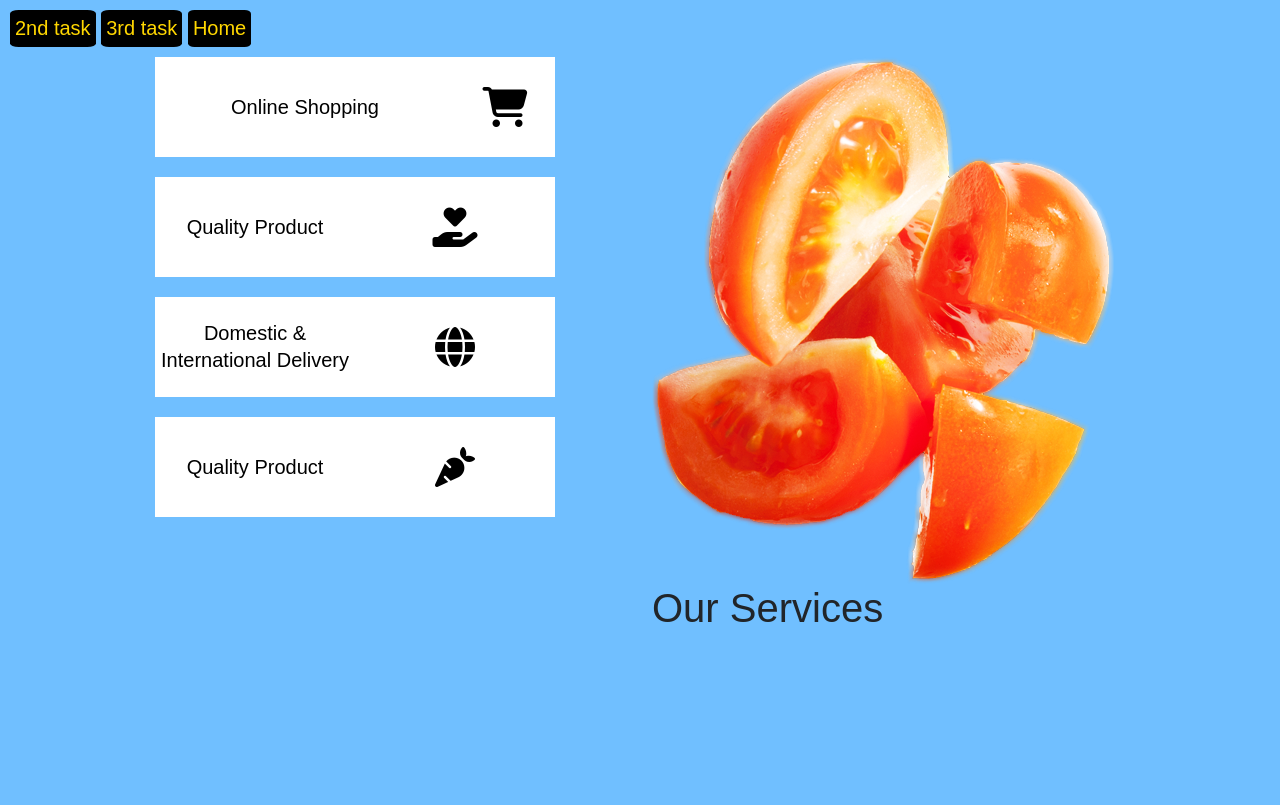
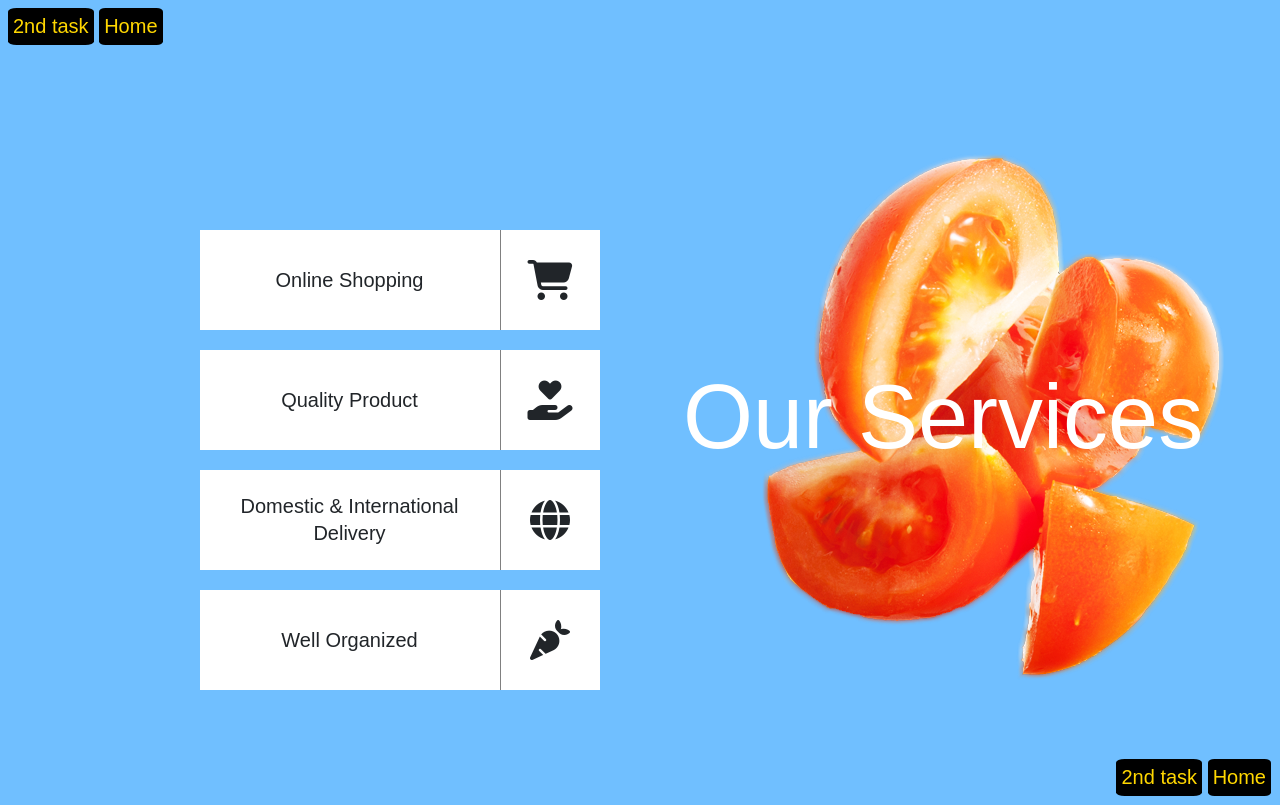
Before and after one commit to Serhii3T/hw, a plain HTML site: page hw-13/index-hw13-1.html in a window 1280 px wide. Drawn offline with nearby package versions, Linux system fonts and the light colour scheme; a web font is replaced by a local one.

Commit message:
redact hw13-1

```diff
--- a/hw-13/index-hw13-1.html
+++ b/hw-13/index-hw13-1.html
@@ -26,15 +26,14 @@
   </head>
   <body>
     <!-- wrapper -->
-    <div class="wrapper">
+    <div class="wrapper w-100">
       <!-- header -->
       <header class="header">
         <!-- header wrapper -->
-        <div class="header__wrapper">
-          <div class="header__btn">
-            <a class="header__btn__page" href="./index-hw13-2.html">2nd task</a>
-            <a class="header__btn__page" href="./index-hw13-3.html">3rd task</a>
-            <a class="header__btn__page" href="../index.html">Home</a>
+        <div class="header__wrapper p-1 w-100">
+          <div class="btn-home p-1">
+            <a class="btn-home__page d-inline-block" href="./index-hw13-2.html">2nd task</a>
+            <a class="btn-home__page d-inline-block" href="../index.html">Home</a>
           </div>
         </div>
         <!-- /.header__wrapper -->
@@ -50,34 +49,46 @@
             <div class="nav__wrapper">
 
               <!-- nav shopping -->
-              <a href="#" class="nav__item">
-                <div class="nav__item__text">
+              <a href="#" class="nav__item h-100 d-flex justify-content-center align-items-center bg-white text-dark">
+                <div class="nav__item__text d-flex justify-content-center w-100 h-100">
                   <p class="p-1">Online Shopping</p>
                 </div>
-                <div class="nav__item__icon">
+                <div class="nav__item__icon d-flex justify-content-center align-items-center">
                   <i class="p-1 fas fa-shopping-cart"></i>
                 </div>
               </a>
               <!-- /.nav__item -->
 
               <!-- nav poduct -->
-              <a href="#" class="nav__item">
-                <p class="nav__text">Quality Product</p>
-                <i class="nav__icon fas fa-hand-holding-heart"></i>
+              <a href="#" class="nav__item h-100 d-flex justify-content-center align-items-center bg-white text-dark">
+                <div class="nav__item__text d-flex justify-content-center w-100 h-100">
+                  <p class="p-1">Quality Product</p>
+                </div>
+                <div class="nav__item__icon d-flex justify-content-center align-items-center">
+                  <i class="p-1 fas fa-hand-holding-heart"></i>
+                </div>
               </a>
               <!-- /.nav__item -->
 
               <!-- nav delivery -->
-              <a href="#" class="nav__item">
-                <p class="nav__text">Domestic & International Delivery</p>
-                <i class="nav__icon fas fa-globe"></i>
+              <a href="#" class="nav__item h-100 d-flex justify-content-center align-items-center bg-white text-dark">
+                <div class="nav__item__text d-flex justify-content-center w-100 h-100">
+                  <p class="p-1">Domestic & International Delivery</p>
+                </div>
+                <div class="nav__item__icon d-flex justify-content-center align-items-center">
+                  <i class="p-1 fas fa-globe"></i>
+                </div>
               </a>
               <!-- /.nav__item -->
 
               <!-- nav organized -->
-              <a href="#" class="nav__item">
-                <p class="nav__text">Quality Product</p>
-                <i class="nav__icon fas fa-carrot"></i>
+              <a href="#" class="nav__item h-100 d-flex justify-content-center align-items-center bg-white text-dark">
+                <div class="nav__item__text d-flex justify-content-center w-100 h-100">
+                  <p class="p-1">Well Organized</p>
+                </div>
+                <div class="nav__item__icon d-flex justify-content-center align-items-center">
+                  <i class="p-1 fas fa-carrot"></i>
+                </div>
               </a>
               <!-- /.nav__item -->
 
@@ -88,7 +99,7 @@
           <!-- main services -->
           <div class="main__services col-12 col-md-6 col-lg-6">
             <!-- services wrapper -->
-            <div class="services__wrapper">
+            <div class="services__wrapper position-relative">
               <!-- img -->
               <img
                 src="./images/img1.png"
@@ -98,7 +109,7 @@
               <!-- services title -->
               <div class="services__title">
                 <!-- services title main -->
-                <h1 class="services__title__main">Our Services</h1>
+                <h1 class="services__title__main position-absolute w-100 text-white">Our Services</h1>
                 <!-- /.services__title__main -->
               </div>
               <!-- /.services__title -->
@@ -113,7 +124,12 @@
       <!-- footer -->
       <footer class="footer">
         <!-- footer wrapper -->
-        <div class="footer__wrapper"></div>
+        <div class="footer__wrapper p-1 w-100 d-flex justify-content-end">
+          <div class="btn-home">
+            <a class="btn-home__page d-inline-block" href="./index-hw13-2.html">2nd task</a>
+            <a class="btn-home__page d-inline-block" href="../index.html">Home</a>
+          </div>
+        </div>
         <!-- /.footer__wrapper -->
       </footer>
       <!-- /.footer -->
--- a/hw-13/styles/style.css
+++ b/hw-13/styles/style.css
@@ -1,80 +1,70 @@
 body {
+  font-family: "raleway-bold", sans-serif;
   background-color: #70BFFF;
-  font-family: "raleway-bold", sans-serif;
+  line-height: 27px;
   font-size: 20px;
-  line-height: 27px;
 }
 
 p {
   margin: 0;
+  text-align: center;
 }
 
 .wrapper {
-  width: 100%;
   max-width: 1500px;
   margin: 0 auto;
 }
 
-.header__wrapper {
-  width: 100%;
+/* BTN */
+.btn-home {
   padding: 5px;
 }
 
-.header__btn {
+.btn-home__page {
+  background-color: black;
+  text-decoration: none;
+  border-radius: 10%;
+  color: gold;
   padding: 5px;
 }
+/* end of btn block */
 
-.header__btn__page {
-  display: inline-block;
-  padding: 5px;
-  text-decoration: none;
-  color: gold;
-  background-color: black;
-  border-radius: 10%;
+/* navigation */
+.nav__wrapper {
+  margin-top: 177px;
+  margin-left: 89px;
 }
 
 .nav__item {
+  margin: 0 auto 20px auto;
+  text-decoration: none;
+  min-height: 100px;
   max-width: 400px;
-  min-height: 100px;
-  height: 100%;
-  display: flex;
-  justify-content: center;
-  align-items: center;
-  background-color: #FFFFFF;
-  color: black;
-  text-decoration: none;
-  margin: 0 auto 20px auto;
-}
-
-.nav__item__text {
-  width: 100%;
-  height: 100%;
-  display: flex;
-  justify-content: center;
 }
 
 .nav__item__icon {
+  border-left: 1px solid gray;
+  min-height: 100px;
   min-width: 100px;
-  min-height: auto;
-  display: flex;
-  justify-content: center;
-  border-left: 5px grey;
 }
 
 .fas {
   font-size: 40px;
 }
 
-
-
-.nav__text,
-.nav__icon {
-  display: inline-block;
-  text-align: center;
-  justify-content: center;
-  width: 100%;
-}
-
 .nav_icon {
   max-width: 100px;
 }
+/* end of nav block */
+
+/* services */
+.services__wrapper {
+  padding: 100px 10px 70px 110px;
+}
+
+.services__title__main {
+  font-size: 90px;
+  top: 310px;
+  left: 31px;
+}
+/* end of services block */
```
Also changed, not shown: README.md, hw-10/index-hw10-4.html (deleted), hw-10/styles/style4.css (deleted), hw-11/index-hw11-3.html (deleted), hw-11/styles/style3.css (deleted).
